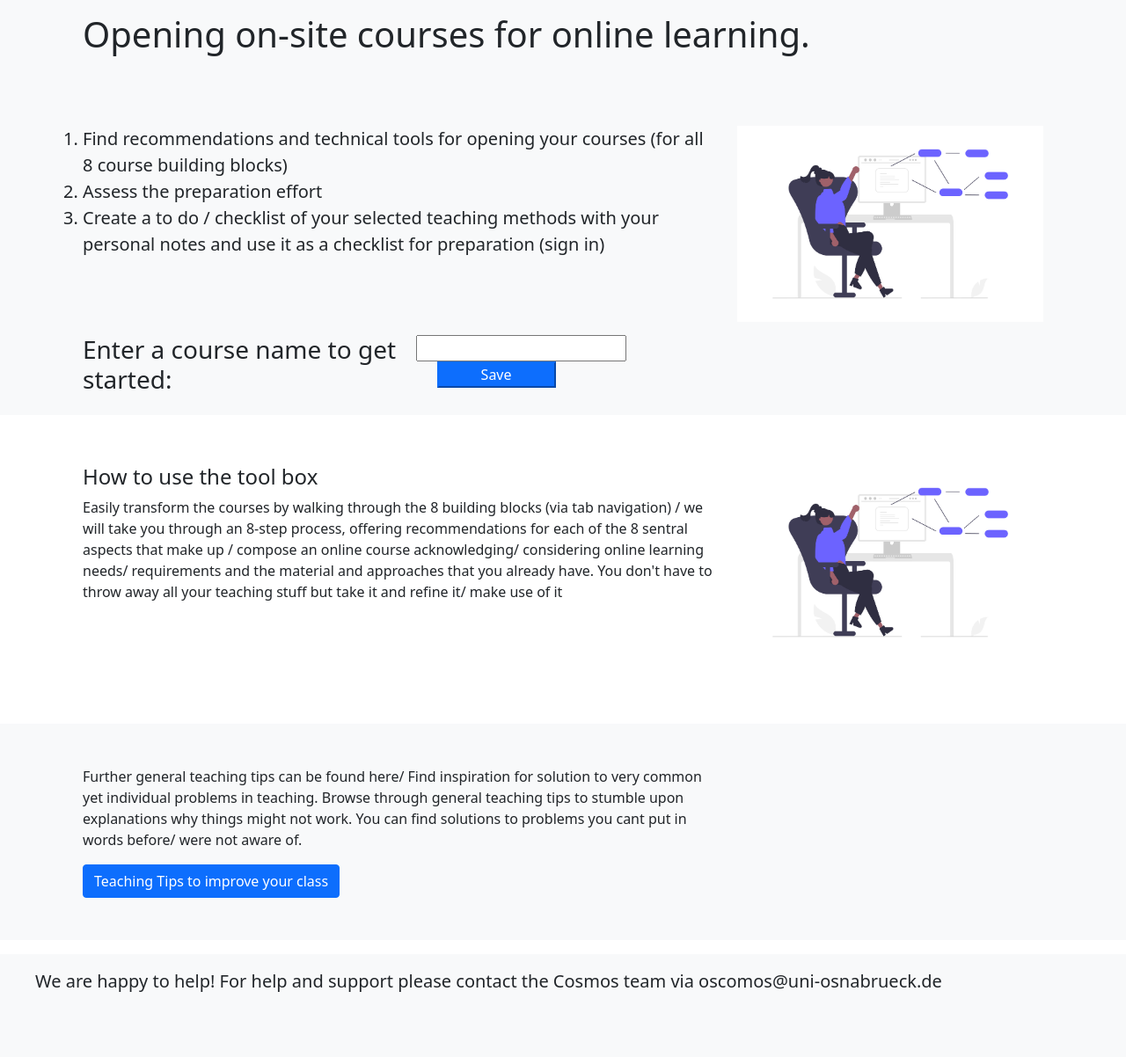
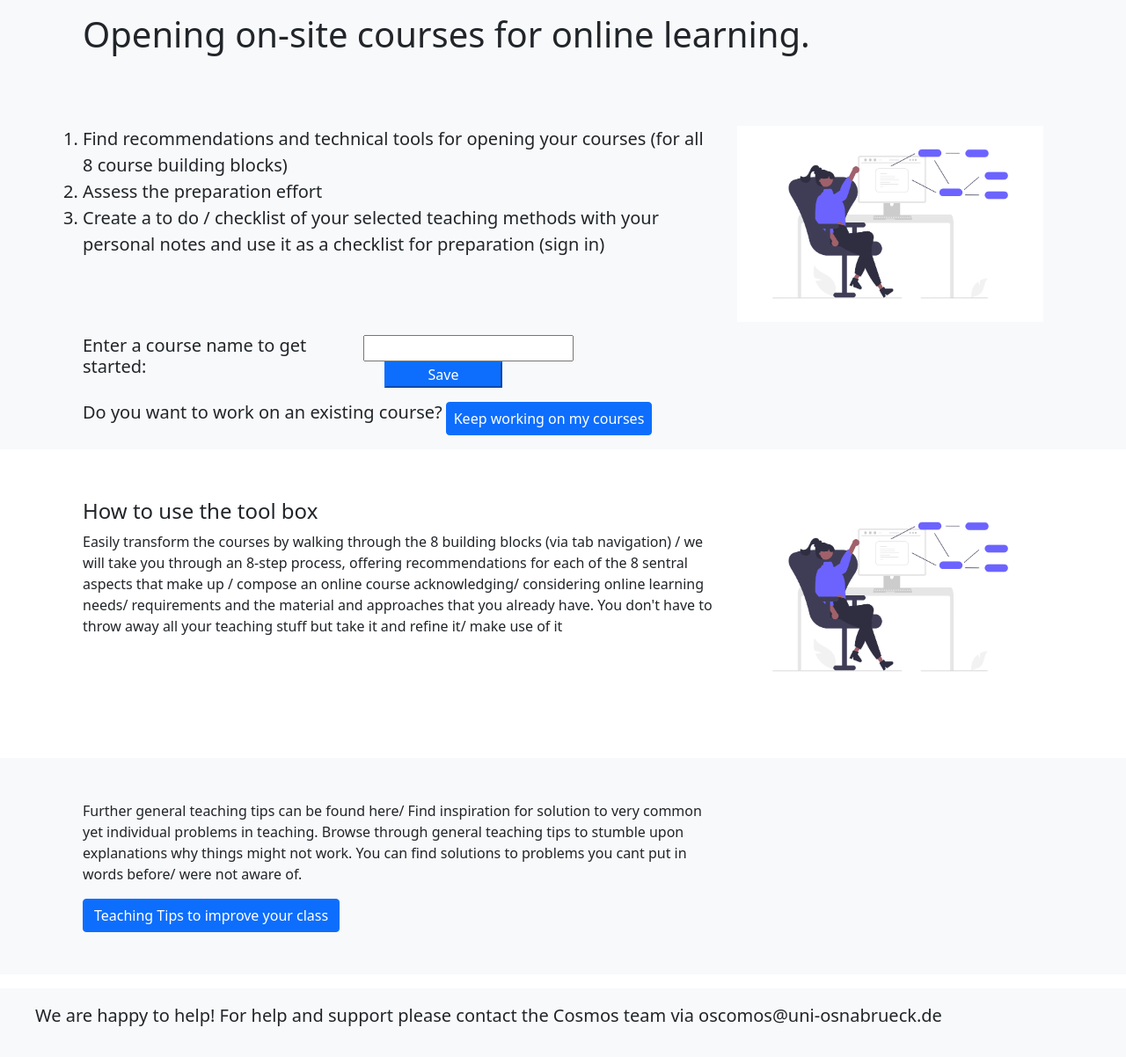
Before and after one commit to yesidc/toolbox, a Django app: template plan/templates/plan/course_name.html in a window 1280 px wide. Shown: the part 187-1389 px from the top of the page at 88% size. Before the commit the page ends 1315 px from the top, so only its background shows below. Run offline with Django 3.2, Linux system fonts and the light colour scheme; the template is opened without the code that fills it: values that come from a table or form of the project are taken from there, others are empty; some libraries are stand-ins or nearby versions.

Commit message:
updated front page form

```diff
--- a/plan/templates/plan/course_name.html
+++ b/plan/templates/plan/course_name.html
@@ -1,9 +1,10 @@
 {% extends 'tbcore/start_page.html' %}
 {% block create_course %}
 
+    <div class="row">
         <div class="d-flex">
             <div>
-    <h3>Enter a course name to get started:</h3>
+                <h5>Enter a course name to get started:</h5>
             </div>
             <div>
                 <form action="" method="POST" class="mx-3">
@@ -13,5 +14,16 @@
                 </form>
             </div>
         </div>
+    </div>
+    <div class="row mt-3">
+    <div class="d-flex">
+        <div>
+            <h5>Do you want to work on an existing course? </h5>
+        </div>
+        <div>
+            <a href="{% url 'human_touch' %}" class="btn btn-primary mx-1 px-2">Keep working on my courses</a>
+        </div>
+    </div>
+    </div>
 
 {% endblock %}
```
Lines whose indentation alone changed are shown as unchanged.
